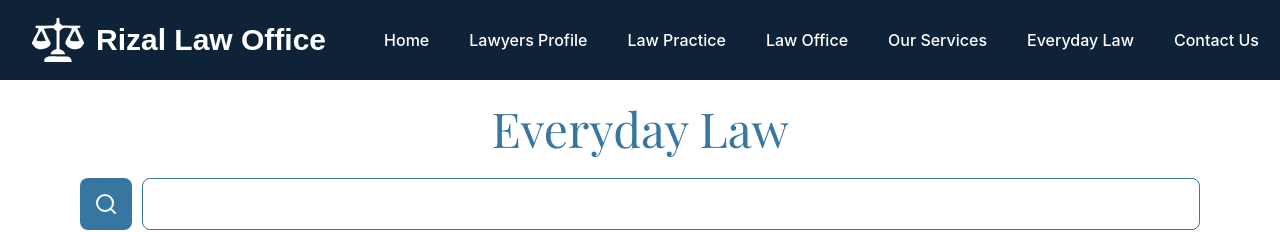
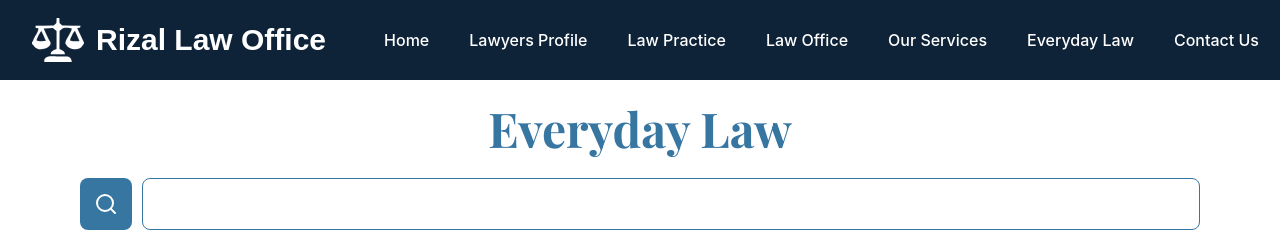
Before and after one commit to karllogdat/lexmeet-group4-template, a React (Vite) app: page /everyday-law in a window 1280 px wide. Shown: the top 232 px of the page. Built offline with nearby package versions, Linux system fonts and the light colour scheme; a web font is replaced by a local one.

Commit message:
fix: changed everyday law home page header to bold

```diff
--- a/src/pages/EverydayLawMainPage.jsx
+++ b/src/pages/EverydayLawMainPage.jsx
@@ -13,7 +13,7 @@ import PopularTags from "../components/everyday_law/PopularTags";
 export default function EverydayLawMainPage() {
   return (
     <div className="flex flex-col items-center p-6 lg:px-20 gap-2.5">
-      <h1 className="w-full h-16 text-center g4-heading-1 text-g4-700">
+      <h1 className="w-full h-16 text-center g4-heading-1 font-bold text-g4-700">
         Everyday Law
       </h1>
       <div className="flex w-full h-shrink gap-2.5">
```
